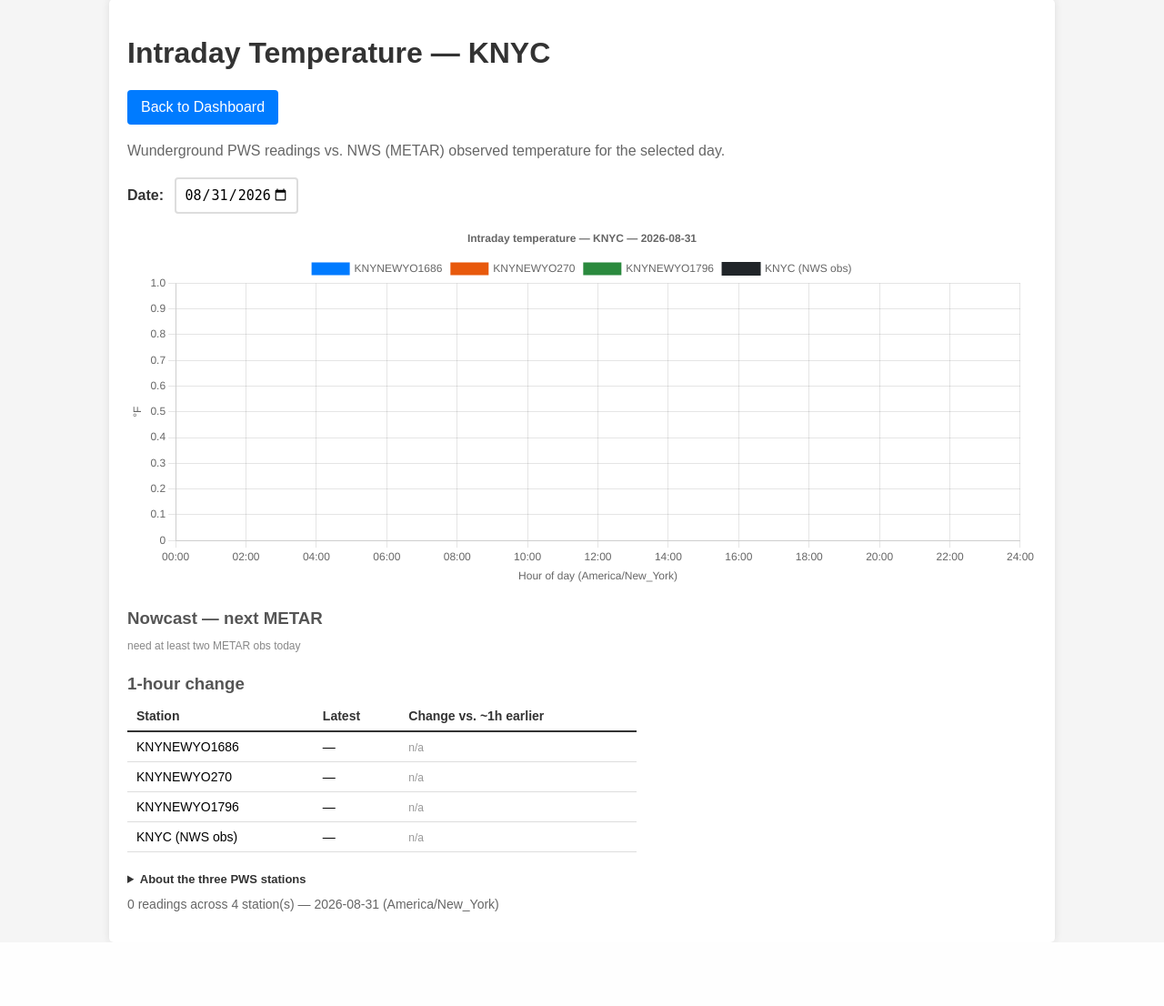
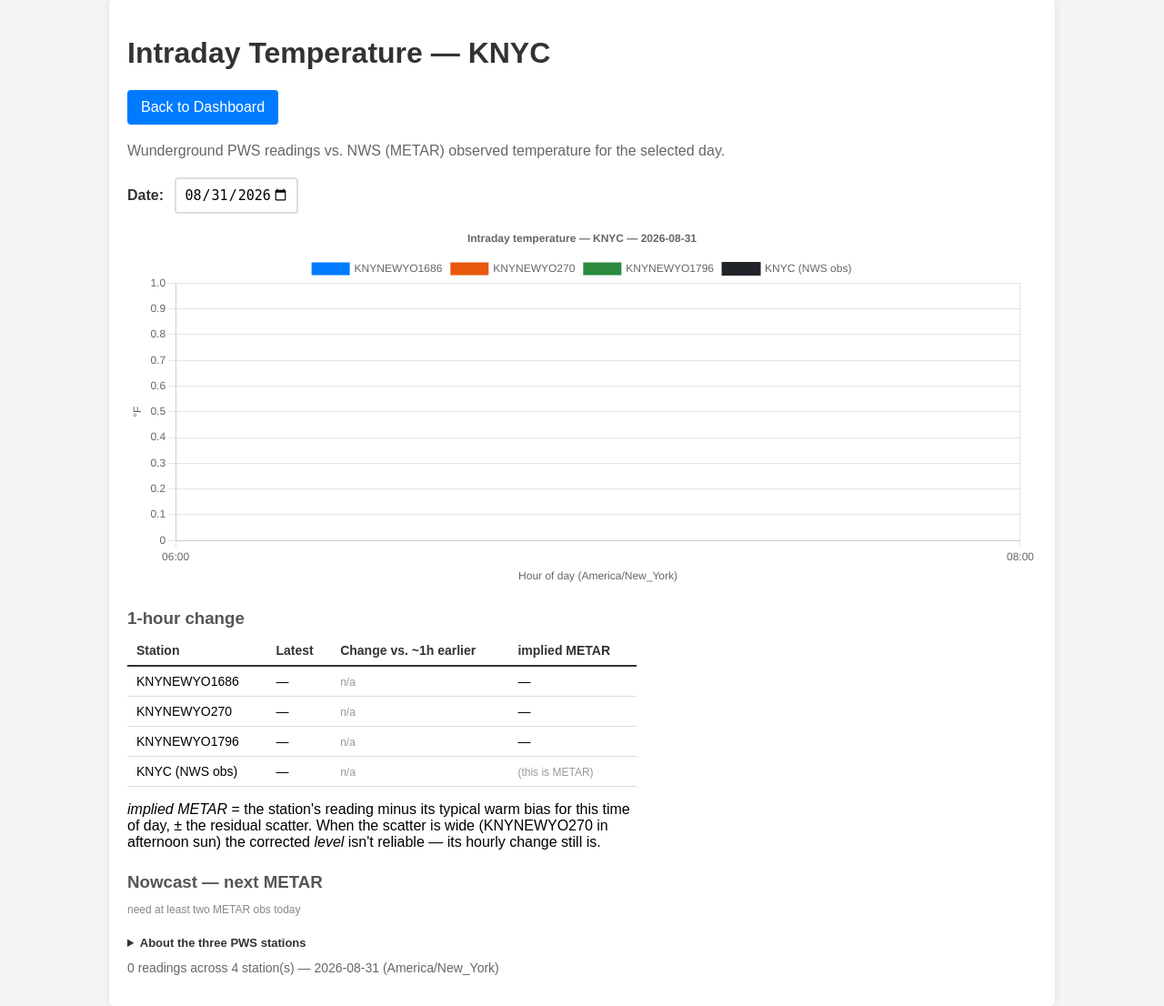
Before and after one commit to chondromalasia/weather_dashboard, a Flask app: page /intraday-comparison in a window 1280 px wide. Shown: the part 51-1157 px from the top of the page at 91% size. Before the commit the page ends 1087 px from the top, so only its background shows below. Run offline with Flask 3, Linux system fonts and the light colour scheme; data that the repository does not hold is empty.

Commit message:
refining

```diff
--- a/static/js/intraday.js
+++ b/static/js/intraday.js
@@ -114,6 +114,25 @@ function renderNowcast(data) {
         <p class="muted">${nc.model} &nbsp;&middot;&nbsp; ${inputBits}</p>`;
 }
 
+// Per station, per local-time band: [typical °F warm bias vs the official KNYC
+// METAR, residual scatter around that correction]. From the Aug-2024 – Aug-2026
+// backfill ("Wunderground vs NWS - KNYC" notebook).
+// 1686 / 1796 sit ~±1.2° any time — their corrected level is usable.
+// 270 is solar-loaded: tight at night (±0.9°) but ~±2° in the afternoon sun,
+// so its *level* isn't reliable then — lean on its hourly change instead.
+const STATION_BIAS = {
+    KNYNEWYO1796: { morning: [1.9, 1.1], midday: [1.8, 1.3], afternoon: [2.0, 1.1], night: [2.0, 1.0] },
+    KNYNEWYO1686: { morning: [2.0, 1.2], midday: [1.1, 1.3], afternoon: [2.1, 1.2], night: [2.3, 1.2] },
+    KNYNEWYO270:  { morning: [1.2, 1.4], midday: [2.8, 2.0], afternoon: [2.1, 2.1], night: [0.7, 0.9] },
+};
+
+function todBand(hour) {
+    if (hour >= 5 && hour < 10) return 'morning';
+    if (hour >= 10 && hour < 15) return 'midday';
+    if (hour >= 15 && hour < 20) return 'afternoon';
+    return 'night';
+}
+
 // Temperature change over the last available hour, per station. Anchored on
 // each station's own latest reading (see backend `_last_hour_delta`), not
 // wall-clock now.
@@ -139,15 +158,39 @@ function renderDeltas(data) {
                 `<span class="muted">over ${d.span_minutes} min</span>`;
         }
 
-        return `<tr><td>${s.station_id}</td><td>${latestCell}</td><td>${changeCell}</td></tr>`;
+        const bias = latest && STATION_BIAS[s.station_id]
+            ? STATION_BIAS[s.station_id][todBand(Math.floor(latest.hour))]
+            : null;
+        let metarCell;
+        if (bias) {
+            const [off, sd] = bias;
+            const loose = sd >= 1.8;   // level not reliable this time of day
+            metarCell =
+                `<span class="muted">&minus;${off.toFixed(1)}° &rarr;</span> ` +
+                `<strong>${(latest.temp_f - off).toFixed(1)}°F</strong> ` +
+                `<span class="muted" style="${loose ? 'color:#c92a2a' : ''}">` +
+                `&plusmn;${sd.toFixed(1)}${loose ? ' — use Δ' : ''}</span>`;
+        } else if (s.source === 'nws_metar') {
+            metarCell = '<span class="muted">(this is METAR)</span>';
+        } else {
+            metarCell = '—';
+        }
+
+        return `<tr><td>${s.station_id}</td><td>${latestCell}</td>` +
+               `<td>${changeCell}</td><td>${metarCell}</td></tr>`;
     }).join('');
 
     el.innerHTML = `
         <h3>1-hour change</h3>
         <table class="delta-table">
-            <thead><tr><th>Station</th><th>Latest</th><th>Change vs. ~1h earlier</th></tr></thead>
+            <thead><tr><th>Station</th><th>Latest</th>
+                <th>Change vs. ~1h earlier</th><th>implied METAR</th></tr></thead>
             <tbody>${rows}</tbody>
-        </table>`;
+        </table>
+        <p class="muted" style="max-width:560px">
+            <em>implied METAR</em> = the station's reading minus its typical warm bias for this
+            time of day, &plusmn; the residual scatter. When the scatter is wide (KNYNEWYO270 in
+            afternoon sun) the corrected <em>level</em> isn't reliable — its hourly change still is.</p>`;
 }
 
 function formatHour(h) {
@@ -167,14 +210,21 @@ function render(data) {
         };
     });
 
+    // Trim the x-axis: start at 06:00, end ~1h past the latest reading (not a
+    // full 24h — most of the night is empty).
+    const X_START = 6;
+    const maxHour = data.series.reduce(
+        (m, s) => s.points.reduce((mm, p) => Math.max(mm, p.hour), m), X_START);
+    const xMax = Math.min(24, Math.max(X_START + 2, Math.ceil(maxHour) + 1));
+
     const options = {
         responsive: true,
         interaction: { mode: 'nearest', intersect: false },
         scales: {
             x: {
                 type: 'linear',
-                min: 0,
-                max: 24,
+                min: X_START,
+                max: xMax,
                 title: { display: true, text: `Hour of day (${data.timezone})` },
                 ticks: { stepSize: 2, callback: v => String(v).padStart(2, '0') + ':00' },
             },
--- a/templates/intraday_comparison.html
+++ b/templates/intraday_comparison.html
@@ -56,9 +56,9 @@
             <canvas id="intraday-chart" height="120"></canvas>
         </div>
 
+        <div id="deltas"></div>
+
         <div id="nowcast"></div>
-
-        <div id="deltas"></div>
 
         <details class="station-notes">
             <summary>About the three PWS stations</summary>
```
